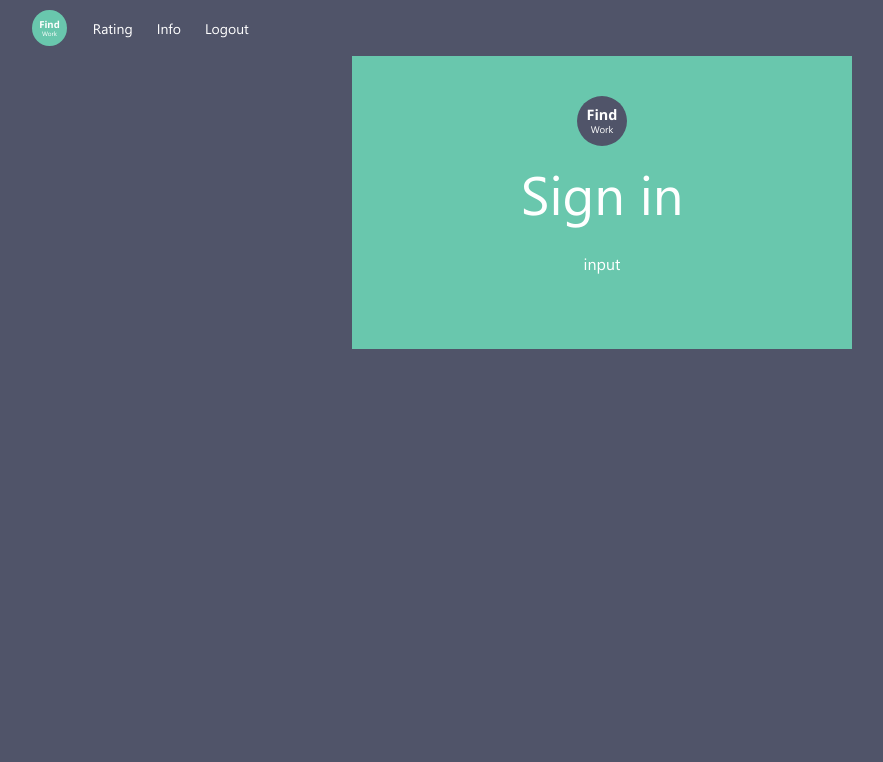
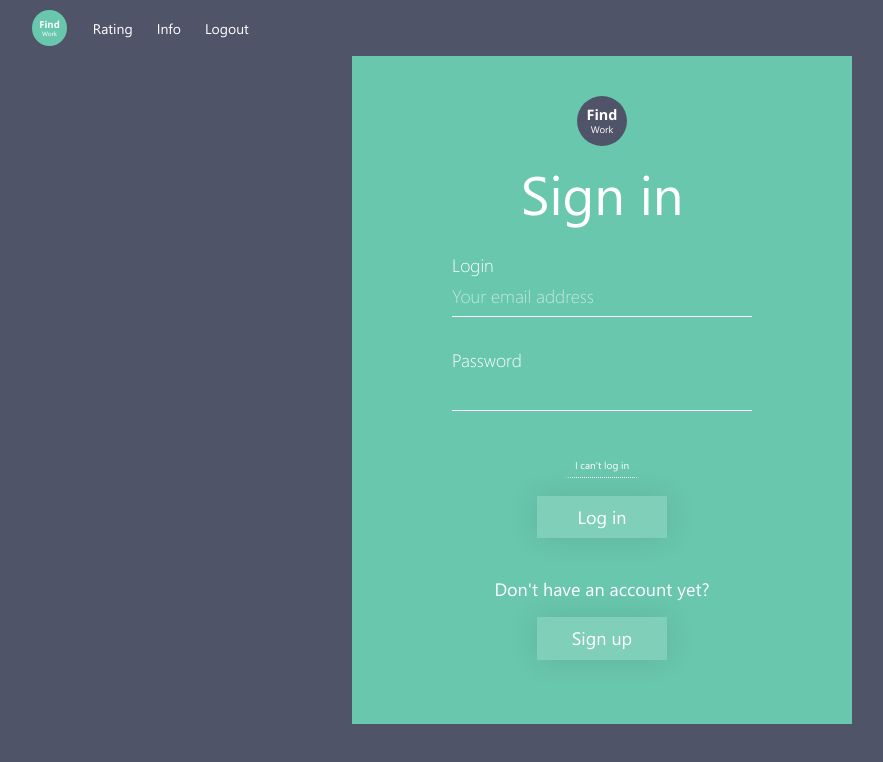
Before and after one commit to ArtemeeSenin/job-search-app, a React (Create React App) app: page / in a window 1280 px wide. Shown: the top 762 px of the page, without its empty margins (38-921 px from the left). Built offline with nearby package versions, Linux system fonts and the light colour scheme.

Commit message:
login form markup

```diff
--- a/src/components/containers/SignIn.jsx
+++ b/src/components/containers/SignIn.jsx
@@ -3,11 +3,11 @@ import Logo from './Logo'
 import SignInForm from './SignInForm'
 
 const SignIn = () => (
-    <div class="sign sign--bg-variation-light">
-        <a href="/" class="sign__logo-container">
+    <div className="sign sign--bg-variation-light">
+        <a href="/" className="sign__logo-container">
             <Logo className={"logo--inverse"} />
         </a>
-        <h1 class="heading heading--xxx-large heading--text-center heading--color-inverse">Sign in</h1>
+        <h1 className="heading heading--xxx-large heading--text-center heading--color-inverse">Sign in</h1>
         <SignInForm />
     </div>
 )
--- a/src/components/containers/SignInForm.jsx
+++ b/src/components/containers/SignInForm.jsx
@@ -3,13 +3,30 @@ import { Field, FieldArray, reduxForm } from 'redux-form'
 import { Text } from '../fields'
 
 const SignInForm = () => (
-    <form action="#" className="form" method="POST">
+    <form className="form" action="#" method="POST">
         <Field
             name="login"
             component={Text}
             type="text"
+            label="Login"
+            placeholder="Your email address"
+            errorMessage=""
         />
+        <Field
+            name="login"
+            component={Text}
+            type="password"
+            label="Password"
+            placeholder=""
+            errorMessage="Wrong login or password"
+        />
+        <a to="/sign-reset" className="button button--hint">I can't log in</a> <br />
+        <button type="submit" className="button button--shadow">Log in</button>
+        <div className="sign__label-text">Don't have an account yet?</div>
+        <a to="/sign-up" className="button button--shadow">Sign up</a>
     </form>
 )
 
-export default reduxForm({})(SignInForm);
+export default reduxForm({
+    form: 'signin'
+})(SignInForm);
--- a/src/components/fields/index.jsx
+++ b/src/components/fields/index.jsx
@@ -1,8 +1,21 @@
 import React from 'react'
-import { Field } from 'redux-form'
 
 export const Text = props => {
+    const { label, placeholder, input, type, meta } = props
     return (
-        <p>input</p>
+        <div className="text-input">
+            <label className="text-input__label">
+                { label }
+                <input
+                    {...input}
+                    type={ type }
+                    className="text-input__field"
+                    placeholder={ placeholder }
+                />
+                {( meta.error && meta.touched && !meta.active ) && (
+                    <span className="text-input__message">{ meta.error }</span>
+                )}
+            </label>
+        </div>
     )
 }
```
